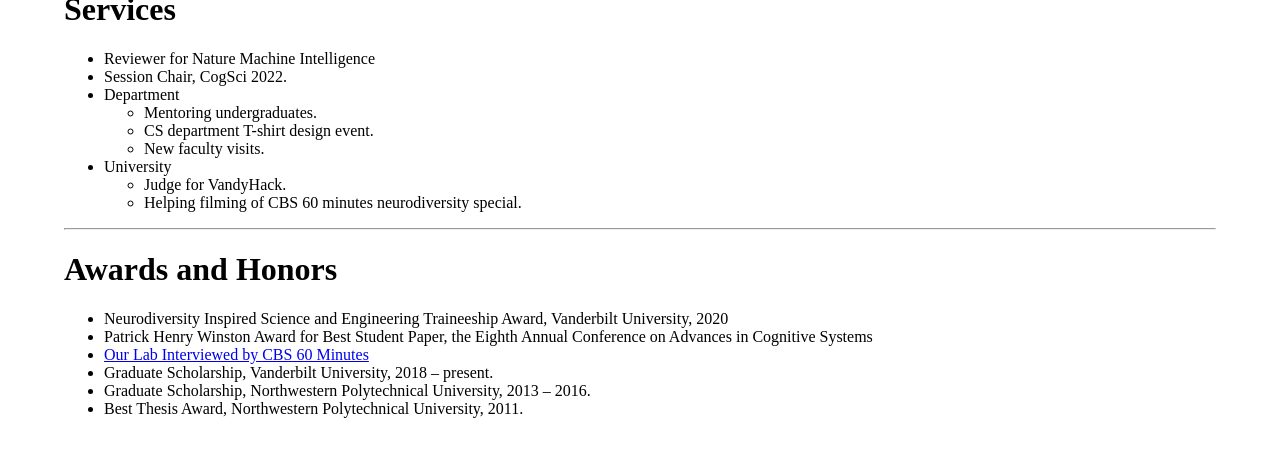
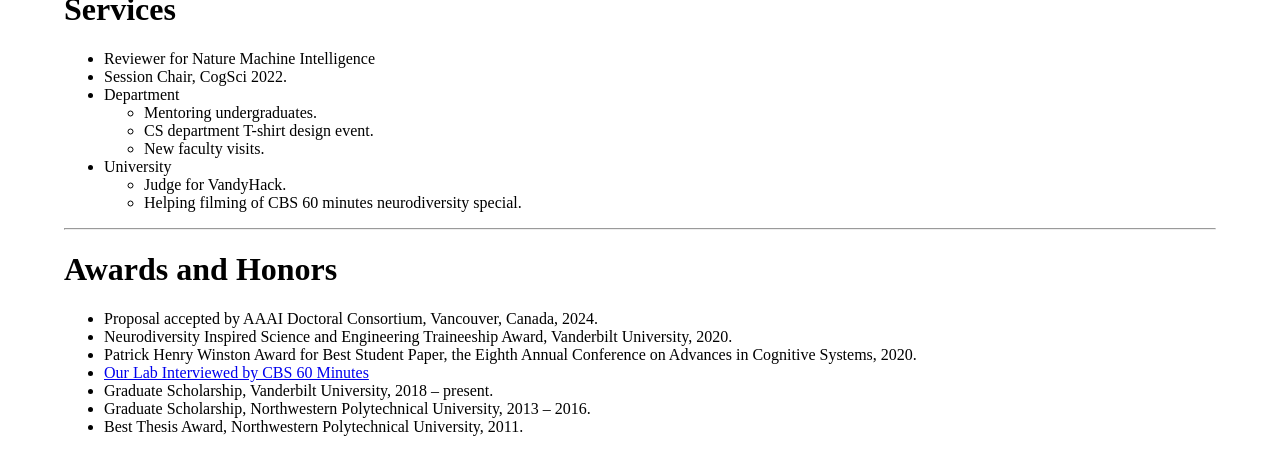
Before and after one commit to Yang-Yuan/Yang-Yuan.github.io, a Jekyll site: the page built from docs/index.md, in a window 1280 px wide and 900 px high, scrolled down 2388 px. Shown: the top 475 px of the window. Built offline with Jekyll 4.4.1, drawn with Linux system fonts in a browser that asks for light colours.

Commit message:
Update index.md

```diff
--- a/docs/index.md
+++ b/docs/index.md
@@ -136,9 +136,9 @@ While AI itself is paradoxical ... (GEB stuff), Gedol theorem
 ***
 
 # Awards and Honors
-
-- Neurodiversity Inspired Science and Engineering Traineeship Award, Vanderbilt University, 2020
-- Patrick Henry Winston Award for Best Student Paper, the Eighth Annual Conference on Advances in Cognitive Systems
+- Proposal accepted by AAAI Doctoral Consortium, Vancouver, Canada, 2024.
+- Neurodiversity Inspired Science and Engineering Traineeship Award, Vanderbilt University, 2020.
+- Patrick Henry Winston Award for Best Student Paper, the Eighth Annual Conference on Advances in Cognitive Systems, 2020.
 - [Our Lab Interviewed by CBS 60 Minutes](https://youtu.be/YnAUy4BM0w8){:target="_blank"}
 - Graduate Scholarship, Vanderbilt University, 2018 – present.
 - Graduate Scholarship, Northwestern Polytechnical University, 2013 – 2016.
```
